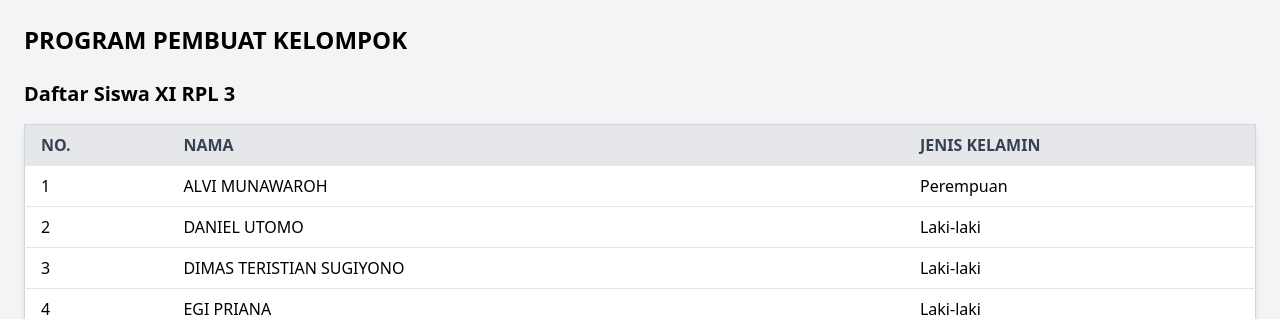
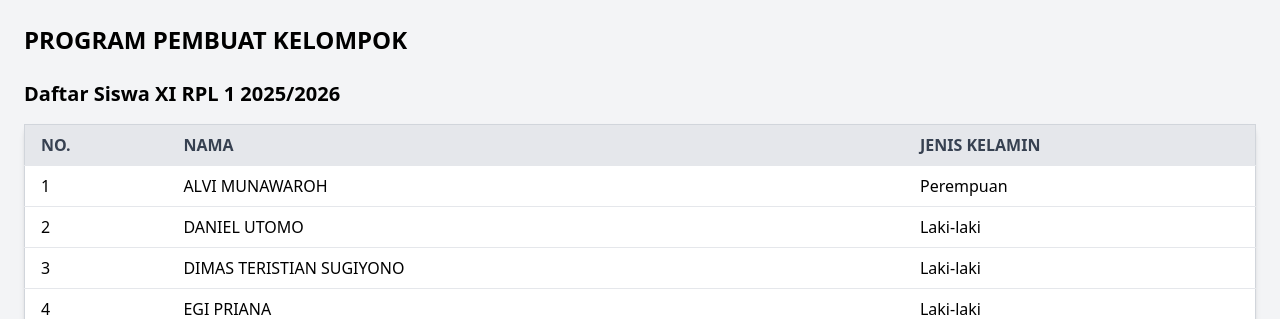
Before and after one commit to fikrialfanfasha/acak-siswa, a Flask app: page / in a window 1280 px wide. Shown: the top 319 px of the page. Run offline with Flask 3, Linux system fonts and the light colour scheme.

Commit message:
template update

```diff
--- a/templates/index.html
+++ b/templates/index.html
@@ -9,7 +9,7 @@
 <body class="bg-gray-100 p-6">
     <h1 class="text-2xl font-bold mb-6">PROGRAM PEMBUAT KELOMPOK</h1>
 
-    <h2 class="text-xl font-semibold mb-4">Daftar Siswa XI RPL 3</h2>
+    <h2 class="text-xl font-semibold mb-4">Daftar Siswa XI RPL 1 2025/2026</h2>
     <table class="min-w-full bg-white border border-gray-300 rounded-lg shadow-md mb-6">
         <thead>
             <tr class="bg-gray-200 text-gray-700">
```
